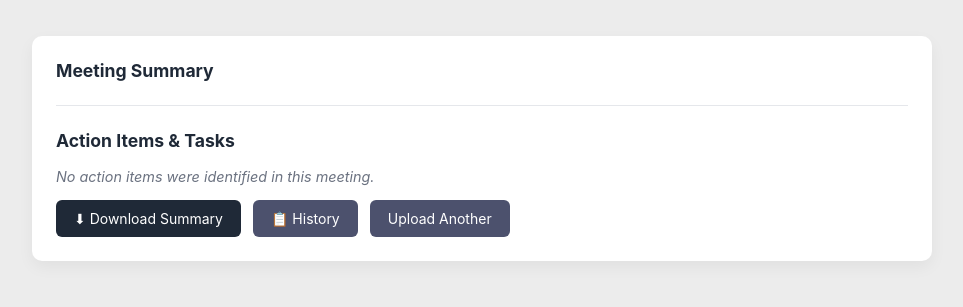
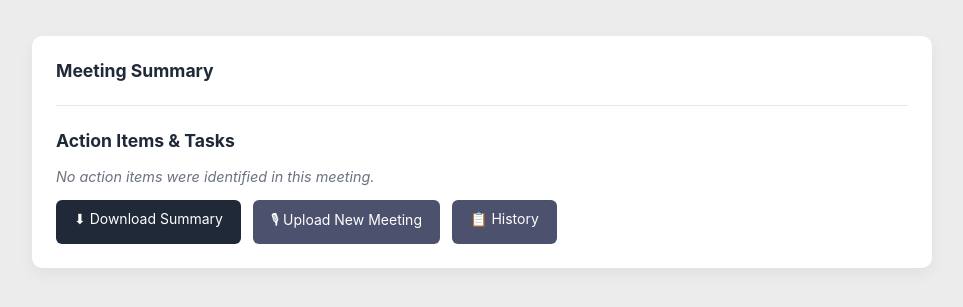
Before and after one commit to Himanshu-2678/MeetSync, a Flask app: template templates/result.html in a window 1280 px wide. Shown: the part 141-448 px from the top of the page, without its empty margins (158-1121 px from the left). Run offline with Flask 3, Linux system fonts and the light colour scheme; the template is opened without the code that fills it, so the values that code supplies are empty.

Commit message:
Updated result file

```diff
--- a/templates/result.html
+++ b/templates/result.html
@@ -134,8 +134,8 @@
 
             <div class="actions">
                 <a href="/download/{{ meeting.id }}" class="btn btn-dark">⬇ Download Summary</a>
+                <a href="/new" class="btn btn-primary">🎙 Upload New Meeting</a>
                 <a href="/history" class="btn btn-primary">📋 History</a>
-                <a href="/" class="btn btn-primary">Upload Another</a>
             </div>
         </div>
 
```
